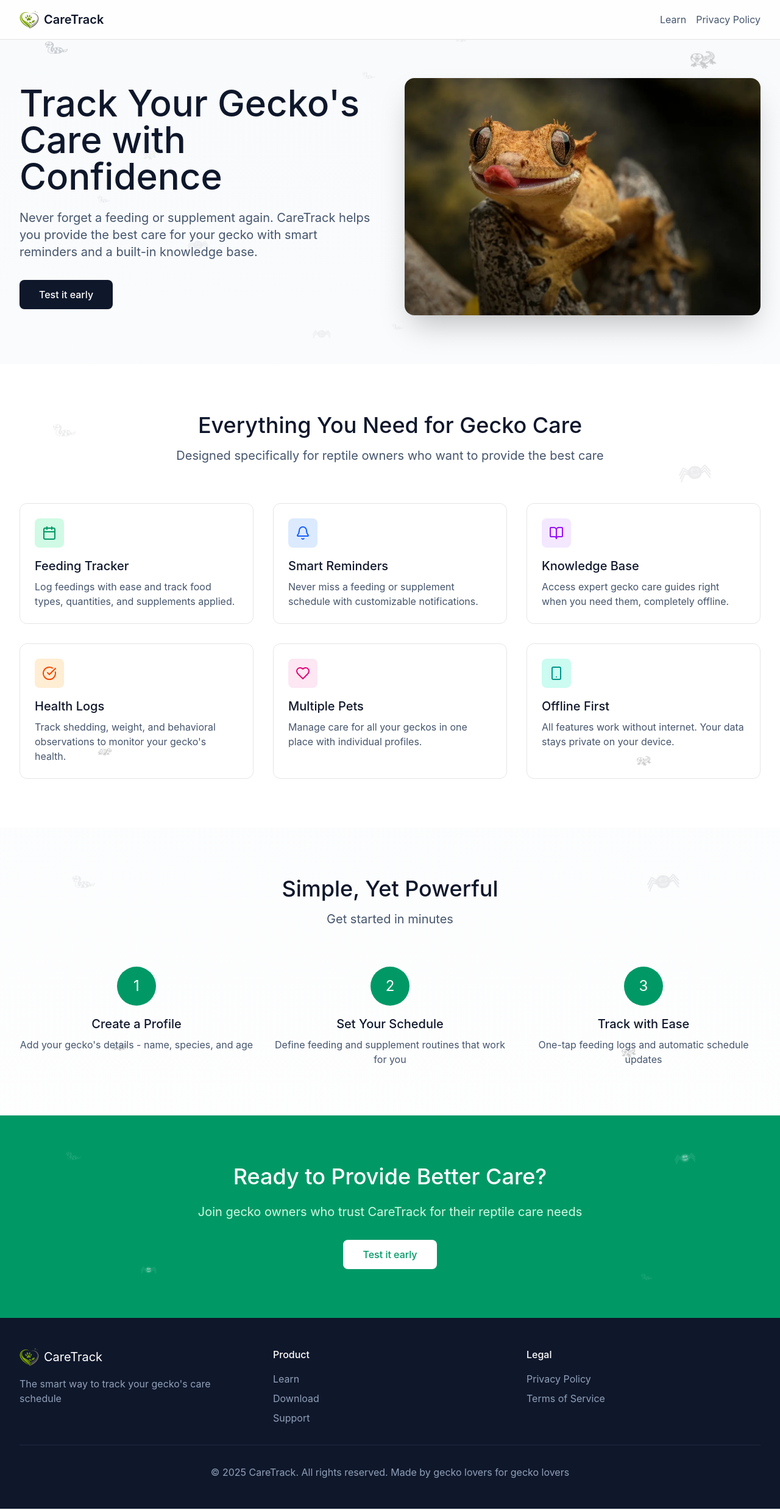
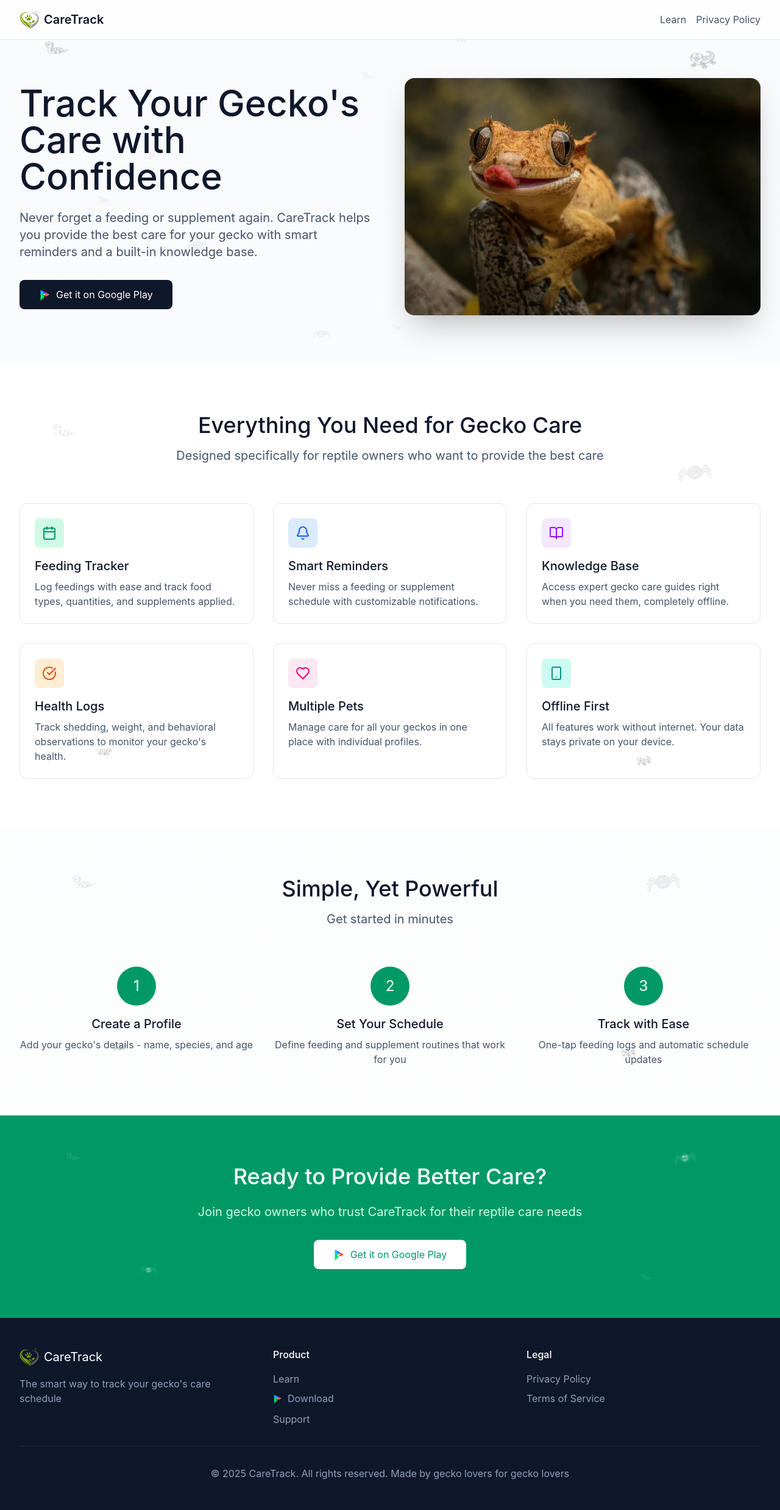
Before and after one commit to jadidihosein68/CareTrackLanding, a React (Vite) app: page / in a window 1280 px wide. Shown: the whole page at 61% size. Built offline with nearby package versions, Linux system fonts and the light colour scheme.

Commit message:
update logo

```diff
--- a/src/app/components/LandingPage.tsx
+++ b/src/app/components/LandingPage.tsx
@@ -1,5 +1,5 @@
-import { useEffect, useState, type SVGProps } from 'react';
-import { Link, useLocation, useNavigate } from 'react-router-dom';
+import { type SVGProps } from 'react';
+import { Link } from 'react-router-dom';
 import { ImageWithFallback } from './shared/ImageWithFallback';
 import { Calendar, Bell, BookOpen, Heart, CheckCircle, Smartphone } from 'lucide-react';
 import geico from '../assets/geico.webp';
@@ -7,6 +7,7 @@ import gackoRaw from '../assets/gacko.svg?raw';
 import turtiesRaw from '../assets/turties.svg?raw';
 import snakesRaw from '../assets/Snakes.svg?raw';
 import { Footer } from './shared/Footer';
+import { GooglePlayLogo } from './shared/GooglePlayLogo';
 import { TopNav } from './shared/TopNav';
 import { usePageMeta } from '../utils/usePageMeta';
 
@@ -137,6 +138,9 @@ const GeckoIcon = ({ className, ...props }: IconProps) => (
   />
 );
 
+const GOOGLE_PLAY_URL =
+  'https://play.google.com/store/apps/details?id=com.osacore.caretrack&hl=en-US&ah=UM3NhPrO8Bx2hZGtb5Ty2A9P-eY';
+
 const SpiderIcon = (props: IconProps) => (
   <svg viewBox="0 0 213 169" fill="none" preserveAspectRatio="xMidYMid meet" {...props}>
     <g className="spider-animated">
@@ -200,60 +204,6 @@ const SpiderIcon = (props: IconProps) => (
 );
 
 export function LandingPage() {
-  const [isTesterOpen, setIsTesterOpen] = useState(false);
-  const [testerEmail, setTesterEmail] = useState('');
-  const [testerStatus, setTesterStatus] = useState<'idle' | 'sending' | 'sent' | 'error'>('idle');
-  const location = useLocation();
-  const navigate = useNavigate();
-
-  const openTesterModal = () => {
-    setIsTesterOpen(true);
-    setTesterStatus('idle');
-  };
-
-  const closeTesterModal = () => {
-    setIsTesterOpen(false);
-    setTesterEmail('');
-    setTesterStatus('idle');
-    if (new URLSearchParams(location.search).has('early-access')) {
-      navigate('/', { replace: true });
-    }
-  };
-
-  const handleTesterSubmit = async (event: React.FormEvent<HTMLFormElement>) => {
-    event.preventDefault();
-    setTesterStatus('sending');
-    const form = event.currentTarget;
-    const formData = new FormData(form);
-    const encoded = new URLSearchParams();
-    formData.forEach((value, key) => {
-      encoded.append(key, String(value));
-    });
-
-    try {
-      const response = await fetch(form.getAttribute('action') ?? '/', {
-        method: 'POST',
-        headers: { 'Content-Type': 'application/x-www-form-urlencoded' },
-        body: encoded.toString(),
-      });
-
-      if (!response.ok) {
-        throw new Error('Failed to submit early access request');
-      }
-
-      setTesterStatus('sent');
-      setTesterEmail('');
-    } catch (error) {
-      setTesterStatus('error');
-    }
-  };
-
-  useEffect(() => {
-    if (new URLSearchParams(location.search).get('early-access') === '1') {
-      setIsTesterOpen(true);
-    }
-  }, [location.search]);
-
   usePageMeta({
     title: 'CareTrack | Gecko Care Tracker',
     description:
@@ -534,13 +484,15 @@ export function LandingPage() {
                 Never forget a feeding or supplement again. CareTrack helps you provide the best care for your gecko with smart reminders and a built-in knowledge base.
               </p>
               <div className="flex flex-col sm:flex-row gap-4 items-start">
-                <button
-                  type="button"
-                  onClick={openTesterModal}
-                  className="bg-slate-900 text-white px-8 py-3 rounded-lg hover:bg-slate-800 transition-colors"
+                <a
+                  href={GOOGLE_PLAY_URL}
+                  target="_blank"
+                  rel="noreferrer"
+                  className="inline-flex items-center gap-2 bg-slate-900 text-white px-8 py-3 rounded-lg hover:bg-slate-800 transition-colors"
                 >
-                  Test it early
-                </button>
+                  <GooglePlayLogo className="h-5 w-5 shrink-0" />
+                  Get it on Google Play
+                </a>
               </div>
             </div>
             <div className="relative">
@@ -689,103 +641,20 @@ export function LandingPage() {
             Join gecko owners who trust CareTrack for their reptile care needs
           </p>
           <div className="flex flex-col sm:flex-row gap-4 justify-center">
-            <button
-              type="button"
-              onClick={openTesterModal}
-              className="bg-white text-emerald-600 px-8 py-3 rounded-lg hover:bg-emerald-50 transition-colors"
+            <a
+              href={GOOGLE_PLAY_URL}
+              target="_blank"
+              rel="noreferrer"
+              className="inline-flex items-center gap-2 bg-white text-emerald-600 px-8 py-3 rounded-lg hover:bg-emerald-50 transition-colors"
             >
-              Test it early
-            </button>
+              <GooglePlayLogo className="h-5 w-5 shrink-0" />
+              Get it on Google Play
+            </a>
           </div>
         </div>
       </section>
 
       <Footer />
-
-      {isTesterOpen && (
-        <div className="fixed inset-0 z-50 flex items-center justify-center px-4">
-          <div
-            className="absolute inset-0 bg-slate-900/50"
-            onClick={closeTesterModal}
-          />
-          <div className="relative w-full max-w-lg rounded-2xl bg-white p-6 shadow-2xl sm:p-8">
-            <div className="flex items-start justify-between gap-4 mb-6">
-              <div>
-                <h3 className="text-2xl text-slate-900">Join the tester program</h3>
-                <p className="text-slate-600 mt-2">
-                  Enter your email to join. We will send you an email in a few days with next steps.
-                </p>
-                <p className="text-sm text-slate-500 mt-3">
-                  Google Play is only available for registered users. Access the listing here:{' '}
-                  <a
-                    href="https://play.google.com/store/apps/details?id=com.osacore.caretrack&pcampaignid=web_share"
-                    className="text-emerald-600 hover:text-emerald-700 underline"
-                    target="_blank"
-                    rel="noreferrer"
-                  >
-                    Google Play link
-                  </a>
-                </p>
-              </div>
-              <button
-                type="button"
-                onClick={closeTesterModal}
-                className="text-slate-500 hover:text-slate-700 transition-colors"
-              >
-                Close
-              </button>
-            </div>
-
-            <form
-              className="space-y-6"
-              onSubmit={handleTesterSubmit}
-              name="early-access"
-              method="POST"
-              action="/?submitted=early-access"
-              encType="application/x-www-form-urlencoded"
-              data-netlify="true"
-              data-netlify-honeypot="bot-field"
-            >
-              <input type="hidden" name="form-name" value="early-access" />
-              <input type="hidden" name="subject" value="CareTrack Early Access" />
-              <input type="hidden" name="bot-field" />
-              <div>
-                <label className="block text-sm font-medium text-slate-700 mb-2" htmlFor="tester-email">
-                  Email
-                </label>
-                <input
-                  id="tester-email"
-                  name="email"
-                  type="email"
-                  value={testerEmail}
-                  onChange={(event) => setTesterEmail(event.target.value)}
-                  required
-                  className="w-full rounded-lg border border-slate-300 px-4 py-3 text-slate-900 focus:border-emerald-500 focus:outline-none focus:ring-2 focus:ring-emerald-200"
-                  placeholder="you@example.com"
-                />
-              </div>
-
-              <div className="flex flex-col gap-3">
-                <button
-                  type="submit"
-                  className="bg-emerald-600 text-white px-8 py-3 rounded-lg hover:bg-emerald-700 transition-colors disabled:opacity-70 disabled:cursor-not-allowed"
-                  disabled={testerStatus === 'sending'}
-                >
-                  {testerStatus === 'sending' ? 'Sending...' : 'Join tester program'}
-                </button>
-                {testerStatus === 'sent' && (
-                  <p className="text-emerald-600">Thanks! You are on the list.</p>
-                )}
-                {testerStatus === 'error' && (
-                  <p className="text-rose-600">
-                    We could not submit your request. Please try again later.
-                  </p>
-                )}
-              </div>
-            </form>
-          </div>
-        </div>
-      )}
     </div>
   );
 }
--- a/src/app/components/shared/Footer.tsx
+++ b/src/app/components/shared/Footer.tsx
@@ -1,5 +1,9 @@
 import { Link } from 'react-router-dom';
 import icon from '../../assets/icon.webp';
+import { GooglePlayLogo } from './GooglePlayLogo';
+
+const GOOGLE_PLAY_URL =
+  'https://play.google.com/store/apps/details?id=com.osacore.caretrack&hl=en-US&ah=UM3NhPrO8Bx2hZGtb5Ty2A9P-eY';
 
 export function Footer() {
   return (
@@ -28,9 +32,15 @@ export function Footer() {
                 </Link>
               </li>
               <li>
-                <Link to="/?early-access=1" className="hover:text-white transition-colors">
+                <a
+                  href={GOOGLE_PLAY_URL}
+                  target="_blank"
+                  rel="noreferrer"
+                  className="inline-flex items-center gap-2 hover:text-white transition-colors"
+                >
+                  <GooglePlayLogo className="h-4 w-4 shrink-0" />
                   Download
-                </Link>
+                </a>
               </li>
               <li>
                 <Link to="/support" className="hover:text-white transition-colors">
--- /dev/null
+++ b/src/app/components/shared/GooglePlayLogo.tsx
@@ -0,0 +1,20 @@
+type GooglePlayLogoProps = {
+  className?: string;
+};
+
+export function GooglePlayLogo({ className }: GooglePlayLogoProps) {
+  return (
+    <svg
+      viewBox="0 0 24 24"
+      aria-hidden="true"
+      focusable="false"
+      className={className}
+    >
+      <path d="M3 2.5L10.8 10.3L7.7 13.4L3 8.7V2.5Z" fill="#00C2FF" />
+      <path d="M3 8.7L7.7 13.4L10.9 16.6L3 24V8.7Z" fill="#00E676" />
+      <path d="M10.8 10.3L14.1 12L10.9 13.7L7.7 13.4L10.8 10.3Z" fill="#FFD54F" />
+      <path d="M21 12L14.1 15.8L10.9 13.7L14.1 12L10.8 10.3L14 8.2L21 12Z" fill="#FF5252" />
+      <path d="M3 2.5L14 8.2L10.8 10.3L3 2.5Z" fill="#3D5AFE" />
+    </svg>
+  );
+}
--- a/src/styles/index.css
+++ b/src/styles/index.css
@@ -5,30 +5,30 @@
 @keyframes float-slow {
   0%,
   100% {
-    transform: translate3d(0, 0, 0);
+    transform: translate3d(0, 0, 0) scale(1);
   }
   50% {
-    transform: translate3d(0, -14px, 0);
+    transform: translate3d(0, -14px, 0) scale(1.04);
   }
 }
 
 @keyframes float-medium {
   0%,
   100% {
-    transform: translate3d(0, 0, 0);
+    transform: translate3d(0, 0, 0) scale(1);
   }
   50% {
-    transform: translate3d(12px, -8px, 0);
+    transform: translate3d(12px, -8px, 0) scale(1.05);
   }
 }
 
 @keyframes float-sway {
   0%,
   100% {
-    transform: translate3d(0, 0, 0) rotate(0deg);
+    transform: translate3d(0, 0, 0) rotate(0deg) scale(1);
   }
   50% {
-    transform: translate3d(-10px, 10px, 0) rotate(-8deg);
+    transform: translate3d(-10px, 10px, 0) rotate(-8deg) scale(1.06);
   }
 }
 
```
